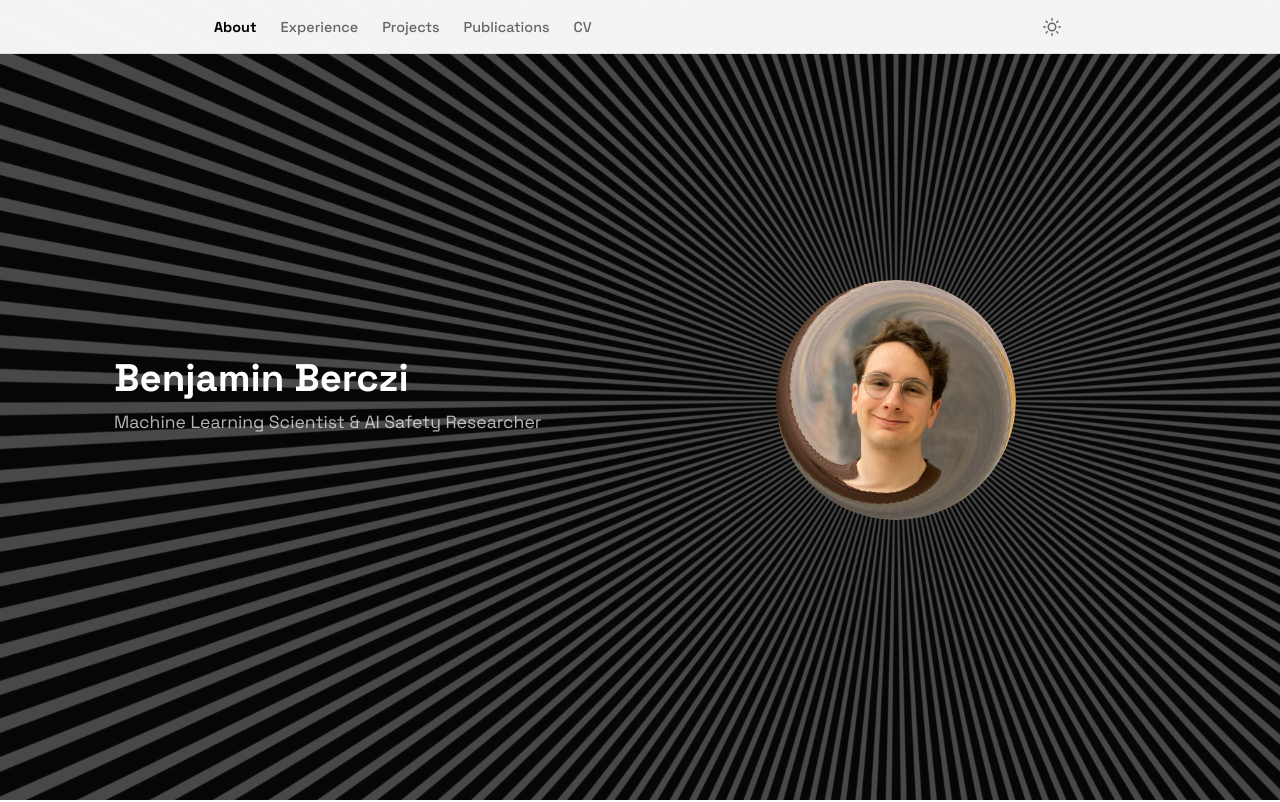
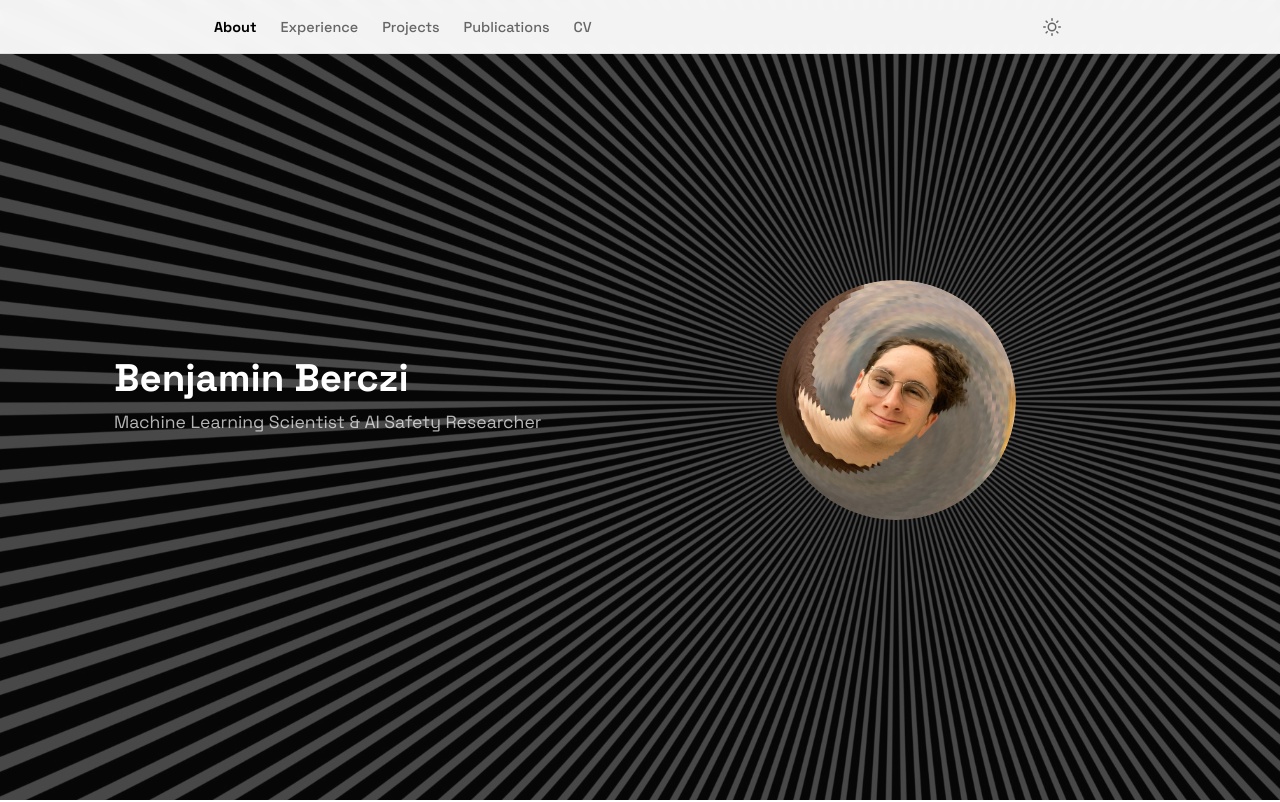
Before and after one commit to benjibrcz/benjibrcz.github.io, a plain HTML site: page index.html in a window 1280 px wide. Shown: the top 802 px of the page. Drawn offline with Linux system fonts and the light colour scheme; animation ran at ten frames a second.

Commit message:
Start spiral distortion at 0% radius (full photo swirl)
Co-Authored-By: Claude Opus 4.6 <noreply@anthropic.com>

```diff
--- a/index.html
+++ b/index.html
@@ -151,7 +151,7 @@
     var cx = size / 2;
     var cy = size / 2;
     var r = size / 2;
-    var edgeStart = 0.7;
+    var edgeStart = 0.0;
     var numRings = 30;
     // Source crop coords (set on load)
     var sx, sy, s;
```
